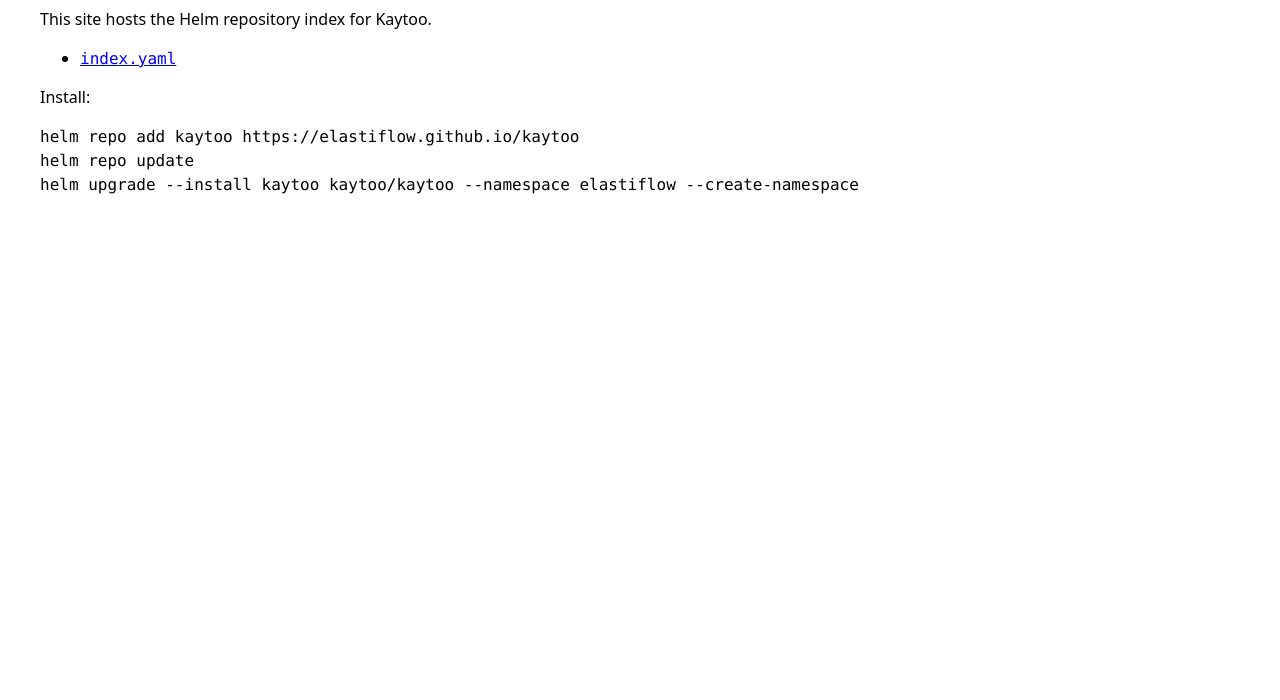
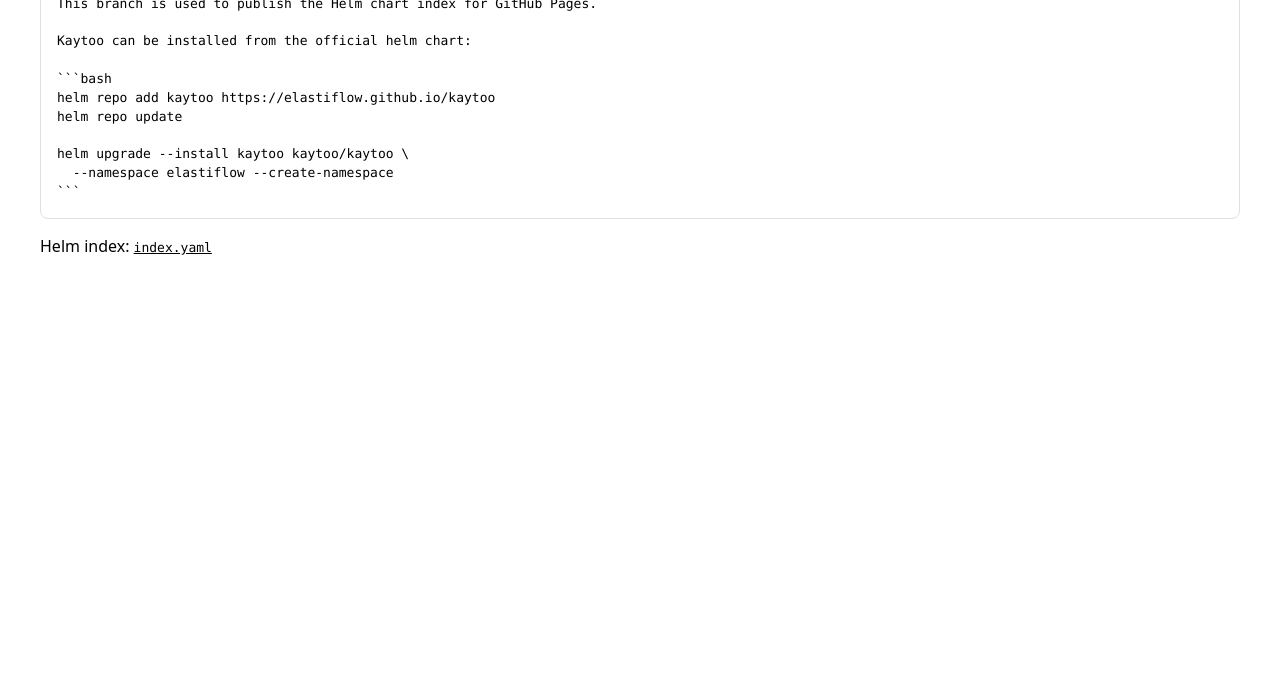
Before and after one commit to elastiflow/kaytoo, a plain HTML site: page index.html in a window 1280 px wide. Shown: the part 100-800 px from the top of the page. Drawn offline with Linux system fonts and the light colour scheme.

Commit message:
chore(pages): render README as index.html

````diff
--- a/index.html
+++ b/index.html
@@ -3,24 +3,46 @@
   <head>
     <meta charset="utf-8" />
     <meta name="viewport" content="width=device-width,initial-scale=1" />
-    <title>Kaytoo Helm Chart Repository</title>
+    <title>Kaytoo Helm chart repository</title>
     <style>
       :root { color-scheme: light dark; }
-      body { font-family: system-ui, -apple-system, Segoe UI, Roboto, sans-serif; margin: 40px; line-height: 1.45; }
-      code { font-family: ui-monospace, SFMono-Regular, Menlo, Monaco, Consolas, monospace; }
+      body {
+        font-family: system-ui, -apple-system, Segoe UI, Roboto, sans-serif;
+        margin: 40px;
+        line-height: 1.45;
+      }
+      pre, code {
+        font-family: ui-monospace, SFMono-Regular, Menlo, Monaco, Consolas,
+          monospace;
+        font-size: 13px;
+      }
+      pre {
+        padding: 16px;
+        border: 1px solid rgba(127, 127, 127, 0.25);
+        border-radius: 8px;
+        overflow: auto;
+      }
+      a { color: inherit; }
     </style>
   </head>
   <body>
-    <h1>Kaytoo Helm Chart Repository</h1>
-    <p>This site hosts the Helm repository index for Kaytoo.</p>
+    <pre># Kaytoo Helm chart repository
 
-    <ul>
-      <li><a href="./index.yaml"><code>index.yaml</code></a></li>
-    </ul>
+This branch is used to publish the Helm chart index for GitHub Pages.
 
-    <p>Install:</p>
-    <pre><code>helm repo add kaytoo https://elastiflow.github.io/kaytoo
+Kaytoo can be installed from the official helm chart:
+
+```bash
+helm repo add kaytoo https://elastiflow.github.io/kaytoo
 helm repo update
-helm upgrade --install kaytoo kaytoo/kaytoo --namespace elastiflow --create-namespace</code></pre>
+
+helm upgrade --install kaytoo kaytoo/kaytoo \
+  --namespace elastiflow --create-namespace
+```
+</pre>
+
+    <p>
+      Helm index: <a href="./index.yaml"><code>index.yaml</code></a>
+    </p>
   </body>
 </html>
````
